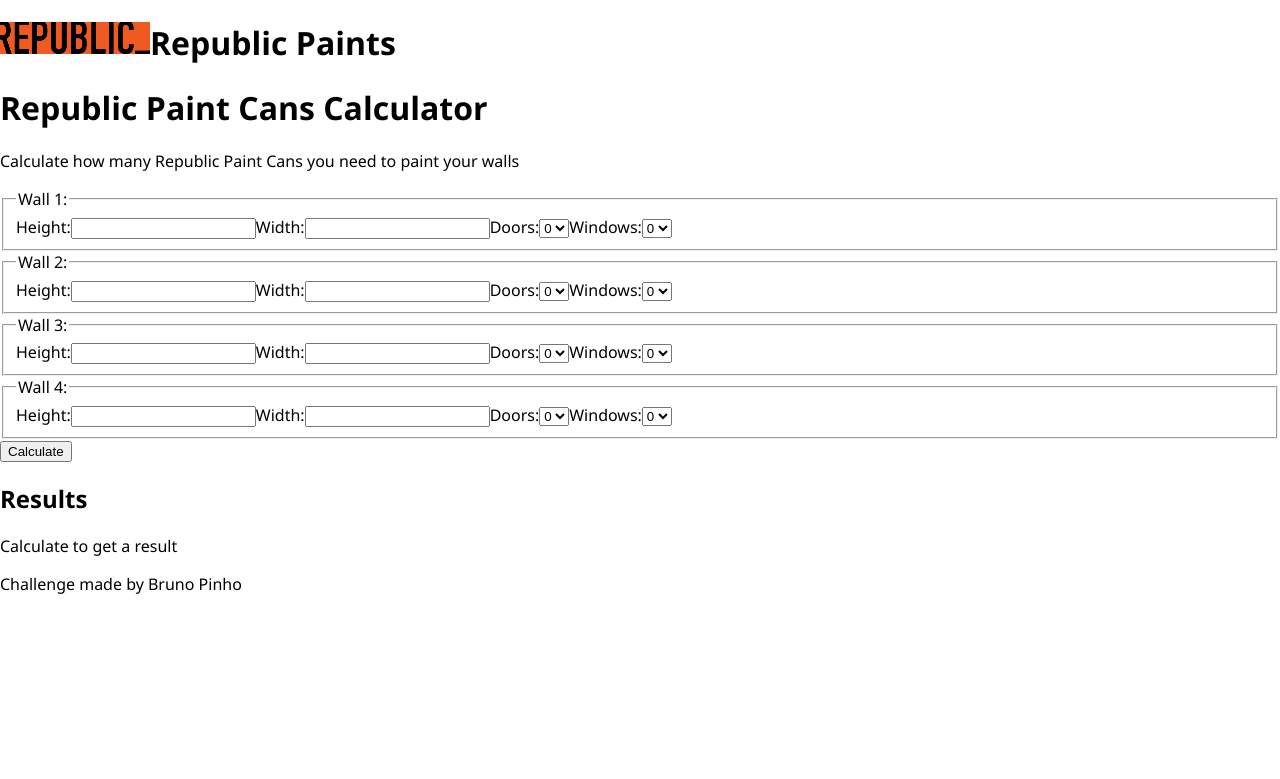
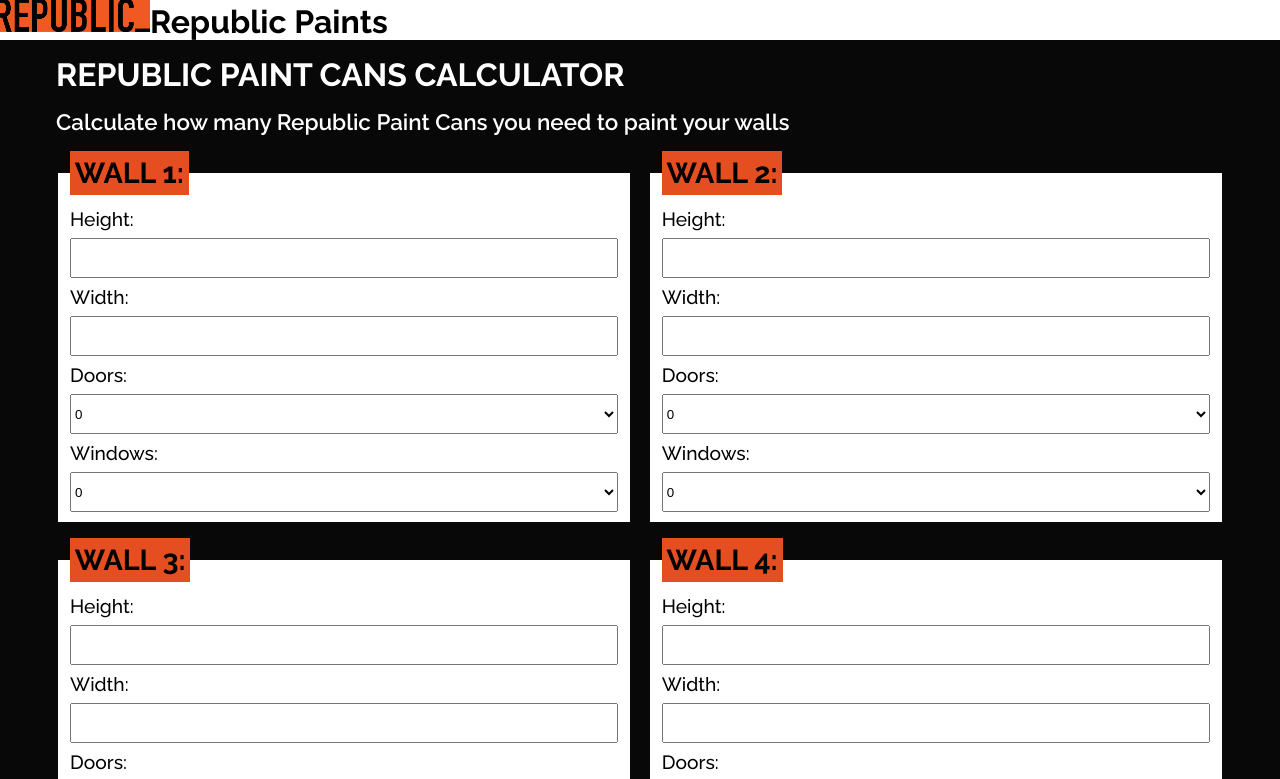
Before and after one commit to pinhob/digital-republic-challenge, a Next.js app in the folder front-end/: page / in a window 1280 px wide. Shown: the top 779 px of the page. Built offline with nearby package versions, Linux system fonts and the light colour scheme.

Commit message:
style: create GlobalStyle and StyledForm

```diff
--- a/front-end/components/Forms.js
+++ b/front-end/components/Forms.js
@@ -3,6 +3,7 @@ import { useForm } from "react-hook-form";
 import axios from "axios";
 import { formatWallsDataToApiFormat } from "../utils";
 import { Context } from "../context";
+import { StyledForm } from "../styles";
 
 export const Forms = () => {
   const { register, handleSubmit } = useForm();
@@ -24,14 +25,15 @@ export const Forms = () => {
   }
 
   return (
-    <main>
-      <h1>Republic Paint Cans Calculator</h1>
-      <p>Calculate how many Republic Paint Cans you need to paint your walls  </p>
-
-      <form onSubmit={handleSubmit(onSubmit)}>
+    <StyledForm>
+      <div className="form--wrapper">
+        <h1 className="title">Republic Paint Cans Calculator</h1>
+        <div className="form__description">
+          <p>Calculate how many Republic Paint Cans you need to paint your walls</p>
+        </div>
+        <form onSubmit={handleSubmit(onSubmit)} className="form">
           <fieldset>
             <legend>Wall 1:</legend>
-
             <label htmlFor="height">Height:</label>
             <input
               type="number"
@@ -40,7 +42,6 @@ export const Forms = () => {
               required
               {...register("wall_1_height")}
             />
-
             <label htmlFor="width">Width:</label>
             <input
               type="number"
@@ -49,7 +50,6 @@ export const Forms = () => {
               required
               {...register("wall_1_width")}
             />
-
             <label htmlFor="doors">Doors:</label>
             <select
               name="doors"
@@ -63,7 +63,6 @@ export const Forms = () => {
               <option value="3">3</option>
               <option value="4">4</option>
             </select>
-
             <label htmlFor="windows">Windows:</label>
             <select
               name="windows"
@@ -78,10 +77,8 @@ export const Forms = () => {
               <option value="4">4</option>
             </select>
           </fieldset>
-
           <fieldset>
             <legend>Wall 2:</legend>
-
             <label htmlFor="height">Height:</label>
             <input
               type="number"
@@ -90,7 +87,6 @@ export const Forms = () => {
               required
               {...register("wall_2_height")}
             />
-
             <label htmlFor="width">Width:</label>
             <input
               type="number"
@@ -99,7 +95,6 @@ export const Forms = () => {
               required
               {...register("wall_2_width")}
             />
-
             <label htmlFor="doors">Doors:</label>
             <select
               name="doors"
@@ -113,7 +108,6 @@ export const Forms = () => {
               <option value="3">3</option>
               <option value="4">4</option>
             </select>
-
             <label htmlFor="windows">Windows:</label>
             <select
               name="windows"
@@ -128,10 +122,8 @@ export const Forms = () => {
               <option value="4">4</option>
             </select>
           </fieldset>
-
           <fieldset>
             <legend>Wall 3:</legend>
-
             <label htmlFor="height">Height:</label>
             <input
               type="number"
@@ -140,7 +132,6 @@ export const Forms = () => {
               required
               {...register("wall_3_height")}
             />
-
             <label htmlFor="width">Width:</label>
             <input
               type="number"
@@ -149,7 +140,6 @@ export const Forms = () => {
               required
               {...register("wall_3_width")}
             />
-
             <label htmlFor="doors">Doors:</label>
             <select
               name="doors"
@@ -163,7 +153,6 @@ export const Forms = () => {
               <option value="3">3</option>
               <option value="4">4</option>
             </select>
-
             <label htmlFor="windows">Windows:</label>
             <select
               name="windows"
@@ -178,10 +167,8 @@ export const Forms = () => {
               <option value="4">4</option>
             </select>
           </fieldset>
-
           <fieldset>
             <legend>Wall 4:</legend>
-
             <label htmlFor="height">Height:</label>
             <input
               type="number"
@@ -190,7 +177,6 @@ export const Forms = () => {
               required
               {...register("wall_4_height")}
             />
-
             <label htmlFor="width">Width:</label>
             <input
               type="number"
@@ -199,7 +185,6 @@ export const Forms = () => {
               required
               {...register("wall_4_width")}
             />
-
             <label htmlFor="doors">Doors:</label>
             <select
               name="doors"
@@ -213,7 +198,6 @@ export const Forms = () => {
               <option value="3">3</option>
               <option value="4">4</option>
             </select>
-
             <label htmlFor="windows">Windows:</label>
             <select
               name="windows"
@@ -228,10 +212,10 @@ export const Forms = () => {
               <option value="4">4</option>
             </select>
           </fieldset>
+          <input type="submit" value="Calculate" className="form__btn" />
+        </form>
+      </div>
 
-        <input type="submit" value="Calculate" />
-      </form>
-
-    </main>
+    </StyledForm>
   );
 };
--- a/front-end/pages/_app.js
+++ b/front-end/pages/_app.js
@@ -1,9 +1,10 @@
-import '../styles/globals.css'
 import { ContextProvider } from '../context';
+import { GlobalStyle } from '../styles/GlobalStyle';
 
 function MyApp({ Component, pageProps }) {
   return (
     <ContextProvider>
+      <GlobalStyle />
       <Component {...pageProps} />
     </ContextProvider>
   )
--- /dev/null
+++ b/front-end/pages/_document.js
@@ -0,0 +1,24 @@
+import Document, { Html, Head, Main, NextScript } from 'next/document'
+
+class MyDocument extends Document {
+  static async getInitialProps(ctx) {
+    const initialProps = await Document.getInitialProps(ctx)
+    return { ...initialProps }
+  }
+
+  render() {
+    return (
+      <Html>
+        <Head>
+          <link href="https://fonts.googleapis.com/css2?family=Raleway:wght@300;400;500;600;700;800;900&display=swap" rel="stylesheet" />
+        </Head>
+        <body>
+          <Main />
+          <NextScript />
+        </body>
+      </Html>
+    )
+  }
+}
+
+export default MyDocument
--- /dev/null
+++ b/front-end/styles/GlobalStyle.js
@@ -0,0 +1,32 @@
+import { createGlobalStyle } from 'styled-components'
+import variables from './variables';
+
+export const GlobalStyle = createGlobalStyle`
+  ${variables}
+
+  html {
+    box-sizing: border-box;
+  }
+  *,
+  *:before,
+  *:after {
+    box-sizing: inherit;
+  }
+  body {
+    font-family: 'Raleway', sans-serif;
+    margin: 0;
+    padding: 0;
+    width: 100%;
+    max-width: 100%;
+    min-height: 100%;
+    overflow-x: hidden;
+  }
+  h1, h2, h3, h4, h5, h6 {
+    margin: 0;
+    padding: 0;
+  }
+  p {
+    margin: 0;
+    padding: 0;
+  }
+`;
--- /dev/null
+++ b/front-end/styles/StyledForm.js
@@ -0,0 +1,110 @@
+import styled from 'styled-components';
+
+export const StyledForm = styled.main`
+  background-color: var(--black);
+
+  .form--wrapper {
+    flex-flow: column wrap;
+    display: flex;
+    max-width: var(--site-max-width);
+    margin: 0 auto;
+    gap: 1rem;
+    padding: 1rem;
+  }
+
+  .title {
+    color: var(--white);
+    font-size: 2rem;
+    font-weight: bold;
+    text-transform: uppercase;
+  }
+
+  .form__description {
+    color: var(--white);
+    font-size: 1.4rem;
+    font-weight: 600;
+  }
+
+  .form {
+    display: flex;
+    flex-flow: column;
+    width: 100%;
+  }
+
+  fieldset {
+    background-color: white;
+    border: none;
+    margin-bottom: 1rem;
+  }
+
+  legend {
+    font-size: 1.8rem;
+    font-weight: bold;
+    background-color: var(--red);
+    text-transform: uppercase;
+    padding: 0.3rem;
+  }
+
+  .form label {
+    display: flex;
+    flex-flow: column;
+    font-size: 1.2rem;
+    font-weight: 500;
+    gap: 1.5rem;
+    margin: 0.5rem 0;
+  }
+
+  input[type=number] {
+  box-sizing: border-box;
+  width: 100%;
+  height: 40px;
+  font-size: 1rem;
+  padding-left: 0.5rem;
+  }
+
+  input:focus {
+  outline: auto;
+  outline-color: var(--orange);
+  }
+
+  select {
+    width: 100%;
+    height: 40px;
+    outline-color: var(--orange);
+  }
+
+  .form__btn {
+    background-color: var(--orange);
+    width: 100%;
+    border: 0;
+    color: white;
+    font-size: 1.2rem;
+    font-weight: 700;
+    padding: 0.5rem 1rem;
+    transition: background-color 0.3s ease;
+  }
+
+  .form__btn:hover, .form__btn:focus {
+    background-color: var(--dark-orange);
+    cursor: pointer;
+    font-weight: 700;
+    transition: background-color 0.3s ease;
+    outline: none;
+  }
+
+  @media (min-width: 860px) {
+    .form {
+    display: flex;
+    flex-flow: row wrap;
+    justify-content: space-between;
+    width: 100%;
+  }
+
+    fieldset {
+      background-color: white;
+      border: none;
+      margin-bottom: 1rem;
+      width: 49%;
+  }
+  }
+`
--- a/front-end/styles/globals.css
+++ /dev/null
@@ -1,15 +0,0 @@
-html,
-body {
-  padding: 0;
-  margin: 0;
-  font-family: Segoe UI, Roboto, Oxygen, Ubuntu, sans-serif;
-}
-
-a {
-  color: inherit;
-  text-decoration: none;
-}
-
-* {
-  box-sizing: border-box;
-}
--- /dev/null
+++ b/front-end/styles/index.js
@@ -0,0 +1,2 @@
+export { GlobalStyle } from './GlobalStyle';
+export { StyledForm } from './StyledForm';
--- /dev/null
+++ b/front-end/styles/variables.js
@@ -0,0 +1,15 @@
+import { css } from "styled-components";
+
+const variables = css`
+:root {
+  --site-max-width: 1200px;
+  --light-gray: #E8E8E8;
+  --orange: #ED911E;
+  --dark-orange: #D07A11;
+  --red: #E54E20;
+  --black: #080808;
+  --white: #FFF;
+}
+`
+
+export default variables;
```
Also changed, not shown: front-end/.babelrc (added). Lines whose indentation alone changed are shown as unchanged.
